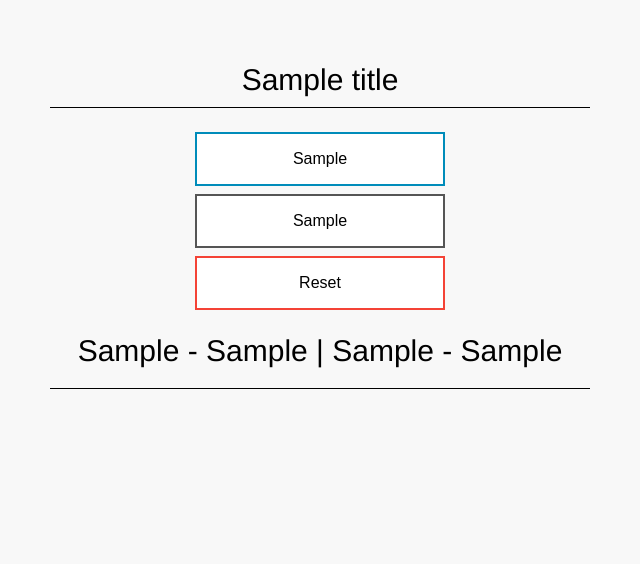
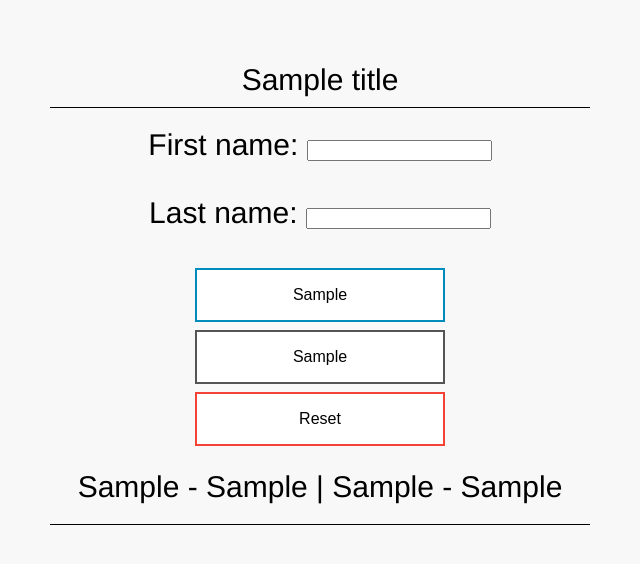
Before and after one commit to afileni/47BDT, a Flask app: template Microservicos/app/site/templates/index.html in a window 1280 px wide. Shown: the top 564 px of the page, without its empty margins (320-960 px from the left). Run offline with Flask 2, Linux system fonts and the light colour scheme; the template is opened without the code that fills it: most values are stand-ins (such as "Sample title", 1, 10 or a date in 2020).

Commit message:
Update index.html

```diff
--- a/Microservicos/app/site/templates/index.html
+++ b/Microservicos/app/site/templates/index.html
@@ -16,6 +16,10 @@
         <div id="logo">{{title}}</div>
         <div id="space"></div>
         <div id="form">
+        <label for="fname">First name:</label>
+        <input type="text" id="fname" name="fname"><br><br>
+        <label for="lname">Last name:</label>
+        <input type="text" id="lname" name="lname"><br><br>
         <button name="vote" value="{{button1}}" onclick="send()" class="button button1">{{button1}}</button>
         <button name="vote" value="{{button2}}" onclick="send()" class="button button2">{{button2}}</button>
         <button name="vote" value="reset" onclick="send()" class="button button3">Reset</button>
```
